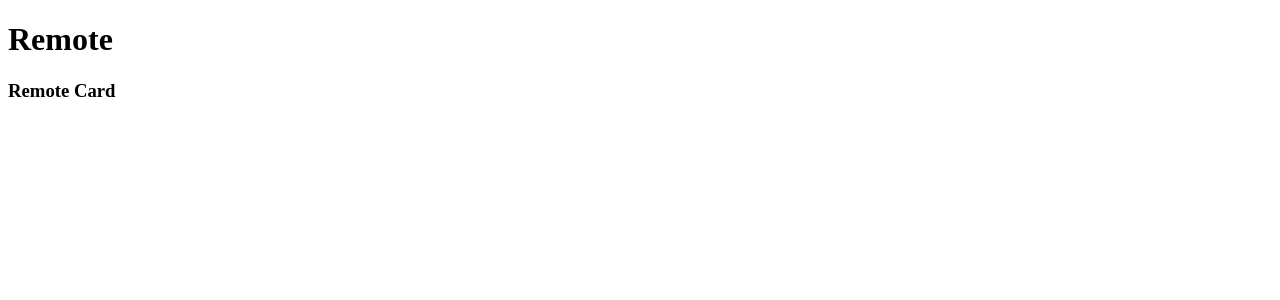
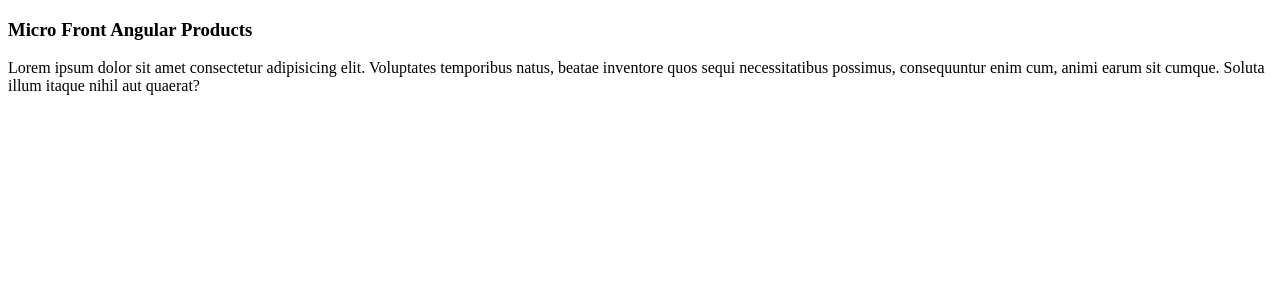
Before and after one commit to sacm1046/mf-server-angular, an Angular app: page / in a window 1280 px wide. Shown: the top 300 px of the page. Built offline with nearby package versions, Linux system fonts and the light colour scheme.

Commit message:
mf added

```diff
--- a/src/app/app-routing.module.ts
+++ b/src/app/app-routing.module.ts
@@ -6,7 +6,7 @@ const routes: Routes = [
   {
     path: '',
     loadChildren: () =>
-      import('./components/card/card.module').then((m) => m.CardModule),
+      import('./microfrontends/products/products.module').then((m) => m.ProductsModule),
   },
 ];
 
--- a/src/app/app.component.html
+++ b/src/app/app.component.html
@@ -1,2 +1 @@
-<h1>Remote</h1>
 <router-outlet></router-outlet>
--- a/src/app/app.module.ts
+++ b/src/app/app.module.ts
@@ -3,6 +3,7 @@ import { BrowserModule } from '@angular/platform-browser';
 import { AppRoutingModule } from './app-routing.module';
 
 import { AppComponent } from './app.component';
+import { ProductsComponent } from './microfrontends/products/products.component';
 
 @NgModule({
   declarations: [
--- a/src/app/components/card/card.component.html
+++ b/src/app/components/card/card.component.html
@@ -1 +1,4 @@
-<h3>Remote Card</h3>
+<h1>Micro Front Angular</h1>
+      <p>
+        Lorem ipsum dolor sit amet consectetur adipisicing elit. Voluptates temporibus natus, beatae inventore quos sequi necessitatibus possimus, consequuntur enim cum, animi earum sit cumque. Soluta illum itaque nihil aut quaerat?
+      </p>
--- a/src/app/components/card/card.module.ts
+++ b/src/app/components/card/card.module.ts
@@ -2,15 +2,12 @@ import { NgModule } from '@angular/core';
 import { CommonModule } from '@angular/common';
 import { CardComponent } from './card.component';
 import { RouterModule, Routes } from '@angular/router';
-
-const routes: Routes = [{ path: '', component: CardComponent }];
 
 @NgModule({
   declarations: [
     CardComponent
   ],
   imports: [
-    RouterModule.forChild(routes),
     CommonModule
   ],
   exports: [
--- /dev/null
+++ b/src/app/microfrontends/products/products.component.html
@@ -0,0 +1,5 @@
+<h3>Micro Front Angular Products</h3>
+<p>
+  Lorem ipsum dolor sit amet consectetur adipisicing elit. Voluptates temporibus natus, beatae inventore quos sequi
+  necessitatibus possimus, consequuntur enim cum, animi earum sit cumque. Soluta illum itaque nihil aut quaerat?
+</p>
--- /dev/null
+++ b/src/app/microfrontends/products/products.module.ts
@@ -0,0 +1,21 @@
+import { NgModule } from '@angular/core';
+import { CommonModule } from '@angular/common';
+import { ProductsComponent } from './products.component';
+import { RouterModule, Routes } from '@angular/router';
+import { CardModule } from 'src/app/components/card/card.module';
+
+const routes: Routes = [{ path: '', component: ProductsComponent }];
+
+@NgModule({
+  declarations: [
+    ProductsComponent
+  ],
+  imports: [
+    RouterModule.forChild(routes),
+    CommonModule,
+  ],
+  exports: [
+    ProductsComponent
+  ]
+})
+export class ProductsModule { }
--- a/webpack.config.js
+++ b/webpack.config.js
@@ -5,7 +5,7 @@ module.exports = withModuleFederationPlugin({
   name: 'remote',
 
   exposes: {
-    './CardModule': './src/app/components/card/card.module.ts',
+    './ProductsModule': './src/app/microfrontends/products/products.module.ts',
   },
 
   shared: {
```
Also changed, not shown: src/app/microfrontends/products/products.component.ts (added, +10 -0 lines), src/app/microfrontends/products/products.component.scss (added), 1 other file (tests, documents, lock files or other folders).
